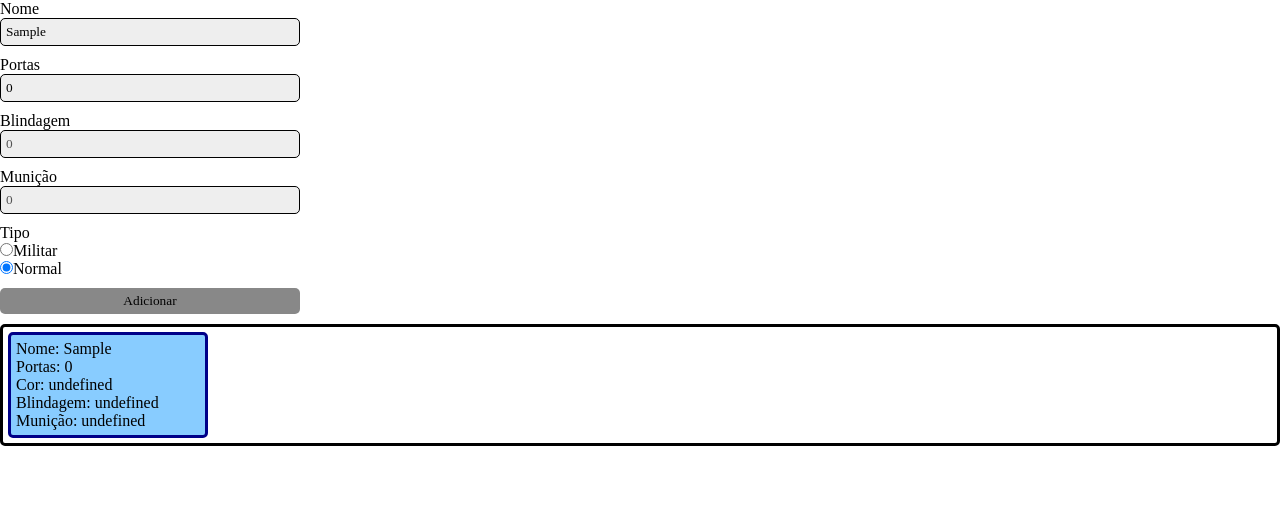
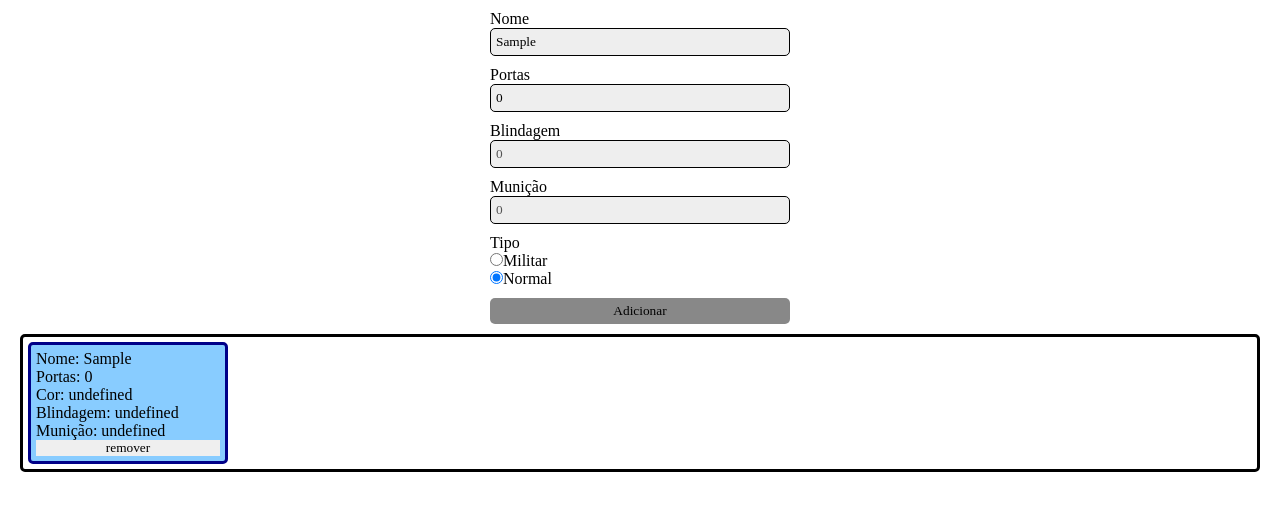
Before and after one commit to sidneysmartin/JavaScript, a plain HTML site: page JSCourse/class63/index.html in a window 1280 px wide. Both pictures are taken after typing "Sample" into the empty fields and a click on the button "Adicionar". Drawn offline with Linux system fonts and the light colour scheme.

Commit message:
class 64-

```diff
--- a/JSCourse/class63/class63.js
+++ b/JSCourse/class63/class63.js
@@ -1,16 +1,21 @@
-"use strict";
-const f_nome = document.querySelector("#f_nome");
-const f_portas = document.querySelector("#f_portas");
 const f_tipoMilitar = document.querySelector("#f_tipoMilitar");
 const f_tipoNormal = document.querySelector("#f_tipoNormal");
 const f_blindagem = document.querySelector("#f_blindagem");
 const f_munition = document.querySelector("#f_munition");
+const f_nome = document.querySelector("#f_nome");
+const f_portas = document.querySelector("#f_portas");
 const carros = document.querySelector("#carros");
 const btn_addCarro = document.querySelector("#btn_addCarro");
 
-let arrayCars = [];
+let a_carros = [];
 
-f_tipoMilitar.addEventListener("click", (e) => {
+const removerCarro = (quem) => {
+  a_carros = a_carros.filter((el) => {
+    return el.nome != quem;
+  });
+};
+
+f_tipoMilitar.addEventListener("click", (evt) => {
   f_nome.value = "";
   f_portas.value = 0;
   f_blindagem.value = 0;
@@ -18,44 +23,56 @@ f_tipoMilitar.addEventListener("click", (e) => {
   f_blindagem.removeAttribute("disabled");
   f_munition.removeAttribute("disabled");
 });
-f_tipoNormal.addEventListener("click", (e) => {
+f_tipoNormal.addEventListener("click", (evt) => {
+  f_nome.value = "";
+  f_portas.value = 0;
+  f_blindagem.value = 0;
+  f_munition.value = 0;
   f_blindagem.setAttribute("disabled", "disabled");
   f_munition.setAttribute("disabled", "disabled");
-  f_blindagem.value = 0;
-  f_munition.value = 0;
 });
 
-const gerenciarExibirCarros = () => {
+const gerenciarExibicaoCarros = () => {
   carros.innerHTML = "";
-  arrayCars.forEach((c) => {
+  a_carros.forEach((c) => {
     const div = document.createElement("div");
+    const btn = document.createElement("button");
+    btn.innerHTML = "remover";
+    btn.addEventListener("click", (evt) => {
+      const quemRemover = evt.target.parentNode.dataset.nome;
+      removerCarro(quemRemover);
+      gerenciarExibicaoCarros();
+    });
     div.setAttribute("class", "carro");
+    div.setAttribute("data-nome", c.nome);
     div.innerHTML = `Nome: ${c.nome}<br/>`;
     div.innerHTML += `Portas: ${c.portas}<br/>`;
     div.innerHTML += `Cor: ${c.cor}<br/>`;
     div.innerHTML += `Blindagem: ${c.blindagem}<br/>`;
-    div.innerHTML += `Munição: ${c.munition}<br/>`;
+    div.innerHTML += `Munição: ${c.municao}<br/>`;
+    div.appendChild(btn);
     carros.appendChild(div);
   });
 };
-btn_addCarro.addEventListener("click", (e) => {
+
+btn_addCarro.addEventListener("click", () => {
   if (f_tipoNormal.checked) {
     const c = new Carro(f_nome.value, f_portas.value);
-    arrayCars.push(c);
+    a_carros.push(c);
   } else {
-    const m = new Militar(
+    const c = new Militar(
       f_nome.value,
       f_portas.value,
       f_blindagem.value,
       f_munition.value
     );
-    arrayCars.push(m);
+    a_carros.push(c);
   }
-  gerenciarExibirCarros();
+  gerenciarExibicaoCarros();
 });
 
 class Carro {
-  // Classe Base /  Pai
+  //Classe PAI / BASE
   constructor(nome, portas) {
     this.nome = nome;
     this.portas = portas;
@@ -76,45 +93,43 @@ class Carro {
 
 class Militar extends Carro {
   //Classe Filho
-  constructor(nome, portas, blindagem, munition) {
-    super(nome, portas); // invoca elementos da classe Base
+  constructor(nome, portas, blindagem, municao) {
+    super(nome, portas);
     this.blindagem = blindagem;
-    this.munition = munition;
+    this.municao = municao;
     this.setCor("Verde");
   }
   atirar = function () {
-    if (this.munition > 0) {
-      this.munition--;
+    if (this.municao > 0) {
+      this.municao--;
     }
   };
 }
-class Transporte extends Carro {
-  constructor(nome, portas, lugares) {
-    super(nome, portas);
-    this.lugares = lugares;
-  }
-}
 
 const c1 = new Carro("Normal", 4);
-
 c1.ligar();
 c1.setCor("Preto");
 
-const c2 = new Militar("Combate", 2, 100, 50);
+const c2 = new Militar("Lutador", 1, 100, 50);
+//c2.setCor("Azul")
 c2.atirar();
 c2.atirar();
 c2.atirar();
 c2.atirar();
-c2.setCor("Camuflado");
-console.log(
-  `Tipo: ${c1.nome}\nPortas: ${c1.portas}\nLigado: ${
-    c1.ligado ? "Sim" : "Não"
-  }\nVelocidade: ${c1.vel}\nCor: ${c1.cor}\n------------------`
-);
-console.log(
-  `Tipo: ${c2.nome}\nPortas: ${c2.portas}\nLigado: ${
-    c2.ligado ? "Sim" : "Não"
-  }\nVelocidade: ${c2.vel}\nMunição: ${c2.munition}\nBlindagem: ${
-    c2.blindagem
-  }\nCor: ${c2.cor}\n------------------`
-);
+c2.atirar();
+
+console.log(`Nome: ${c1.nome}`);
+console.log(`Portas: ${c1.portas}`);
+console.log(`Ligado: ${c1.ligado ? "Sim" : "Não"}`);
+console.log(`Velocidade: ${c1.vel}`);
+console.log(`Cor: ${c1.cor}`);
+console.log("-------------------------");
+
+console.log(`Nome: ${c2.nome}`);
+console.log(`Portas: ${c2.portas}`);
+console.log(`Ligado: ${c2.ligado ? "Sim" : "Não"}`);
+console.log(`Velocidade: ${c2.vel}`);
+console.log(`Blindagem: ${c2.blindagem}`);
+console.log(`Munição: ${c2.municao}`);
+console.log(`Cor: ${c2.cor}`);
+console.log("-------------------------");
--- a/JSCourse/class63/index.html
+++ b/JSCourse/class63/index.html
@@ -8,6 +8,7 @@
   <title>Cadastro</title>
 </head>
 <body>
+  <div class="main">
     <div id="criarCarro" class="criarCarro">
       <div class="campoForm">
         <label>Nome</label>
@@ -42,6 +43,7 @@
     <div id="carros" class="carros">
       <!-- <div class="carro">Golf</div> -->
     </div>
+  </div>
   <script src="class63.js"></script>
 </body>
 </html>
--- a/JSCourse/class63/style.css
+++ b/JSCourse/class63/style.css
@@ -4,6 +4,13 @@
   border: none;
   box-sizing: border-box;
   font-family: large;
+}
+.main{
+  display: flex;
+  flex-flow: column wrap;
+  justify-content: center;
+  align-items: center;
+  padding: 10px 20px;
 }
 
 .carros{
@@ -19,6 +26,7 @@
   padding: 5px;
   border-radius: 5px;
   display: flex;
+  flex-direction: column;
   width: 200px;
 }
 .campoForm{
```
Also changed, not shown: README.md. Lines whose indentation alone changed are shown as unchanged.
